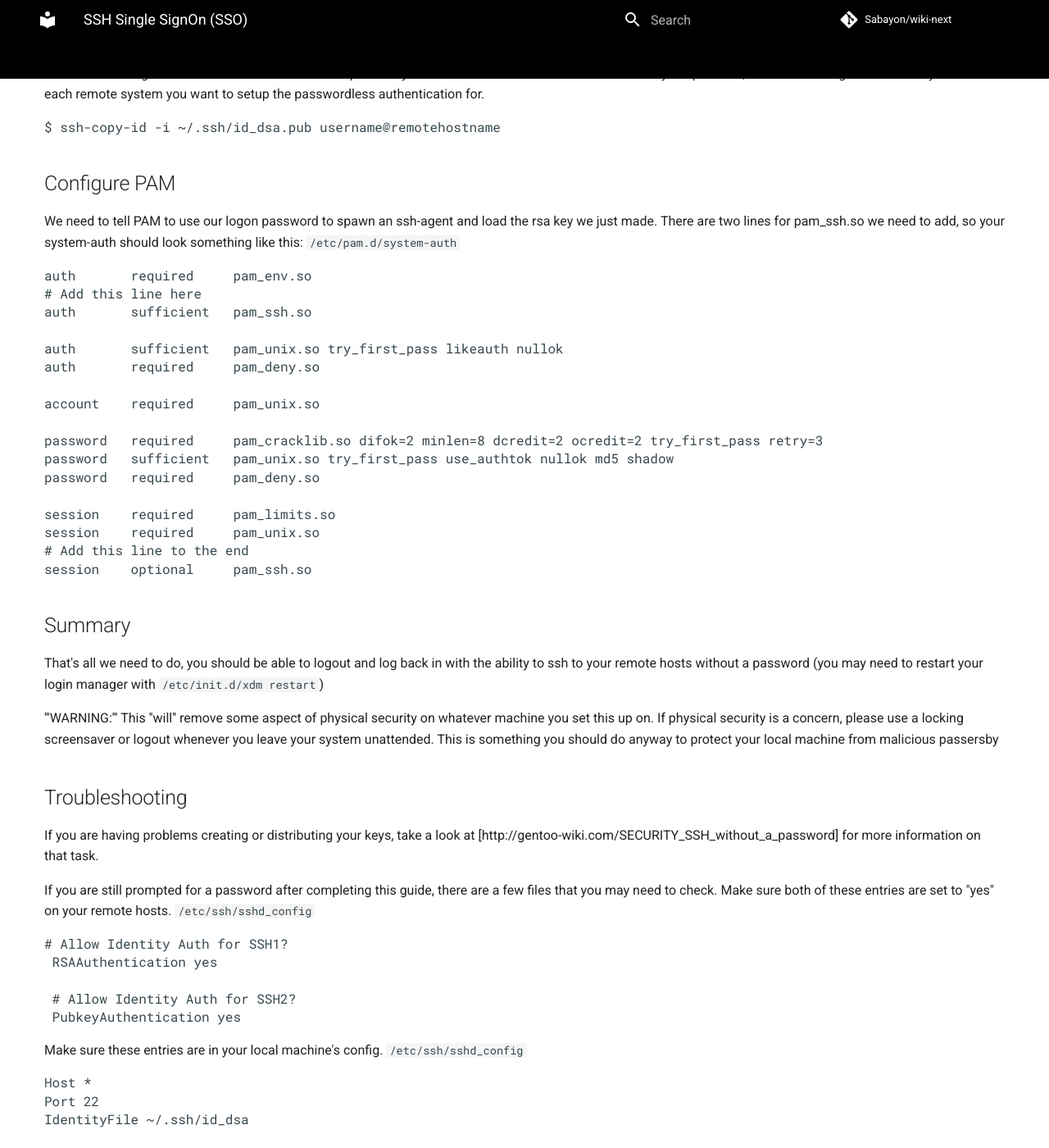
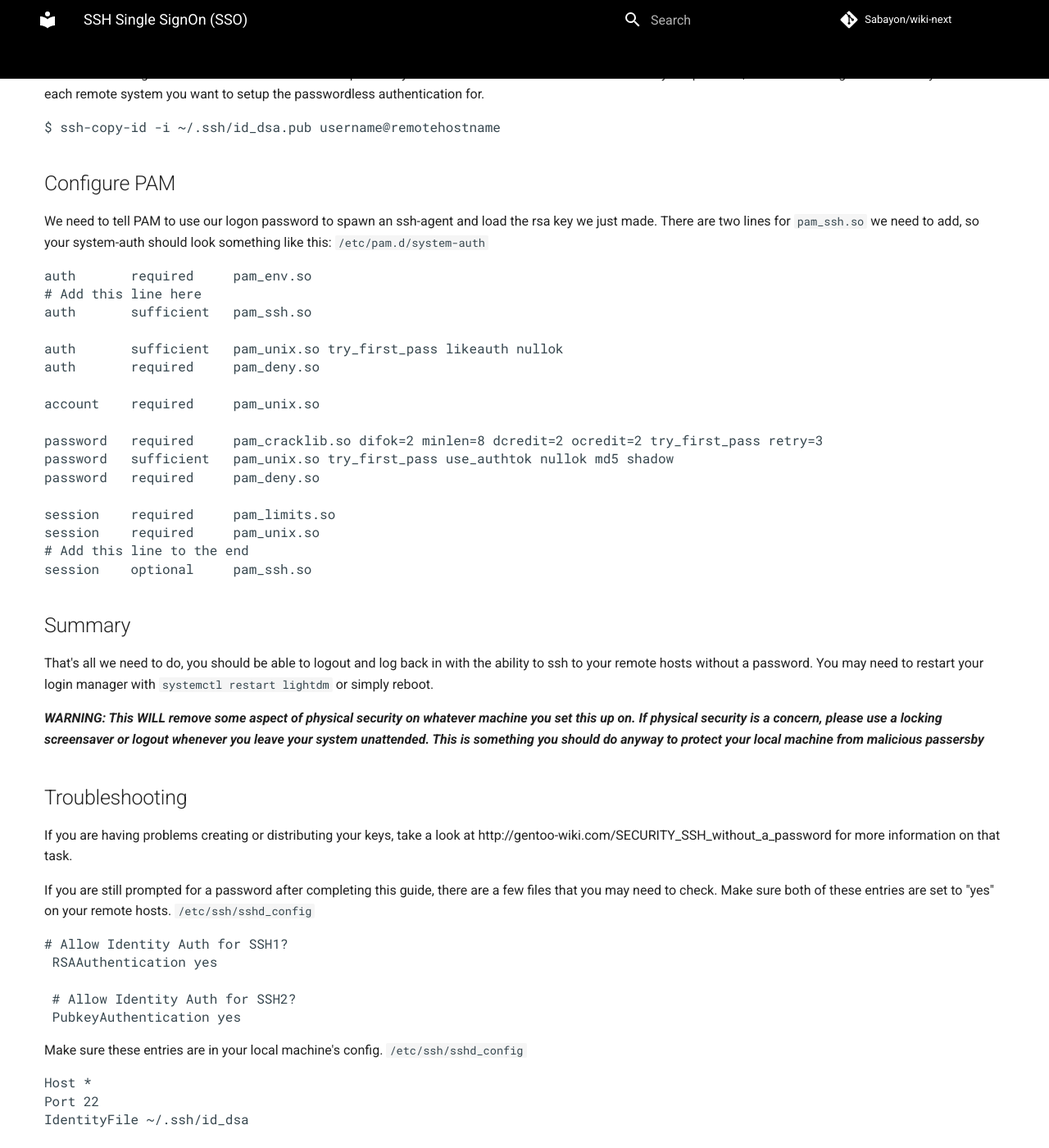
Before and after one commit to Sabayon/wiki-next, an MkDocs documentation site: the page built from docs/articles/SSH_Single_Signon.md, in a window 1280 px wide and 1400 px high, scrolled down 996 px. Shown: the whole window at 82% size. Built offline with MkDocs 1.6.1 and Material for MkDocs 9.7.7, drawn with Linux system fonts in a browser that asks for light colours; comment, search, counter and statistics services are not loaded; some of the changed text lies outside the part shown.

Commit message:
Update SSH_Single_Signon.md

```diff
--- a/docs/articles/SSH_Single_Signon.md
+++ b/docs/articles/SSH_Single_Signon.md
@@ -11,16 +11,16 @@
 <pre class="clear"># equo install pam_ssh </pre>
 
 ## Create Key Pair
-Now we need to create the key pair to authenticate yourself across the network.  To do so, run this as your '''regular user'''.
-'''WARNING: This should NOT be done as root, and you should never, ever ssh using the root account'''
+Now we need to create the key pair to authenticate yourself across the network.  To do so, run this as your **regular user**.
+***WARNING: This should NOT be done as root, and you should never, ever ssh using the root account***
 <pre class="clear">$ ssh-keygen -t dsa </pre>
 
 This will ask where to save the file, just press enter as the default is what we want.
 
-After that it will ask for the passphrase you want to use.  It is important to '''set the passphrase to the exact same password as your normal logon password''' for this user.  This is the password for the user on the current machine, not the one for other machines, even if they differ.
+After that it will ask for the passphrase you want to use.  It is important to ***set the passphrase to the exact same password as your normal logon password*** for this user.  This is the password for the user on the current machine, not the one for other machines, even if they differ.
 
 When that is done, two files should of been created `~/.ssh/id_dsa` and `~/.ssh/id_dsa.pub` .
-'''NOTE: It is very important to keep `~/.ssh/id_dsa private`, it should be only readable by your user, to make sure of this, run this command:'''
+***NOTE: It is very important to keep `~/.ssh/id_dsa private`, it should be only readable by your user, to make sure of this, run this command:***
 <pre class="clear">$ chmod 600 ~/.ssh/id_dsa </pre>
 
 ## Distribute Public Key
@@ -28,7 +28,7 @@
 <pre class="clear">$ ssh-copy-id -i ~/.ssh/id_dsa.pub username@remotehostname </pre>
 
 ## Configure PAM
-We need to tell PAM to use our logon password to spawn an ssh-agent and load the rsa key we just made.  There are two lines for pam_ssh.so we need to add, so your system-auth should look something like this:
+We need to tell PAM to use our logon password to spawn an ssh-agent and load the rsa key we just made.  There are two lines for `pam_ssh.so` we need to add, so your system-auth should look something like this:
 `/etc/pam.d/system-auth`
 <pre class="clear">
 auth       required     pam_env.so
@@ -51,12 +51,13 @@
 </pre>
 
 ## Summary
-That's all we need to do, you should be able to logout and log back in with the ability to ssh to your remote hosts without a password (you may need to restart your login manager with `/etc/init.d/xdm restart`)
+That's all we need to do, you should be able to logout and log back in with the ability to ssh to your remote hosts without a password. You may need to restart your login manager with `systemctl restart lightdm` or simply reboot.
 
-'''WARNING:''' This ''will'' remove some aspect of physical security on whatever machine you set this up on.  If physical security is a concern, please use a locking screensaver or logout whenever you leave your system unattended.  This is something you should do anyway to protect your local machine from malicious passersby
+***WARNING: This WILL remove some aspect of physical security on whatever machine you set this up on.  If physical security is a concern, please use a locking screensaver or logout whenever you leave your system unattended.  This is something you should do anyway to protect your local machine from malicious passersby***
 
 ## Troubleshooting
-If you are having problems creating or distributing your keys, take a look at [http://gentoo-wiki.com/SECURITY_SSH_without_a_password] for more information on that task.
+If you are having problems creating or distributing your keys, take a look at
+http://gentoo-wiki.com/SECURITY_SSH_without_a_password for more information on that task.
 
 If you are still prompted for a password after completing this guide, there are a few files that you may need to check.  Make sure both of these entries are set to "yes" on your remote hosts.
 `/etc/ssh/sshd_config`
```
